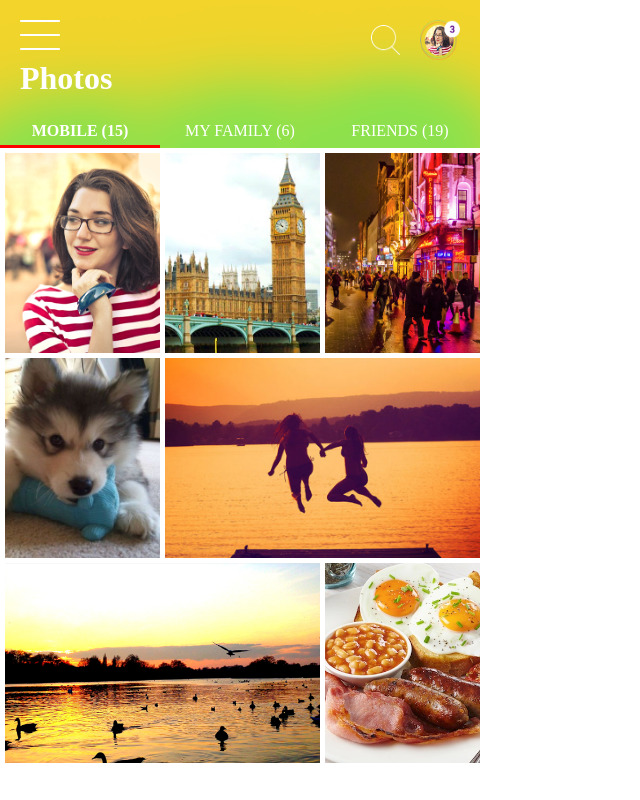
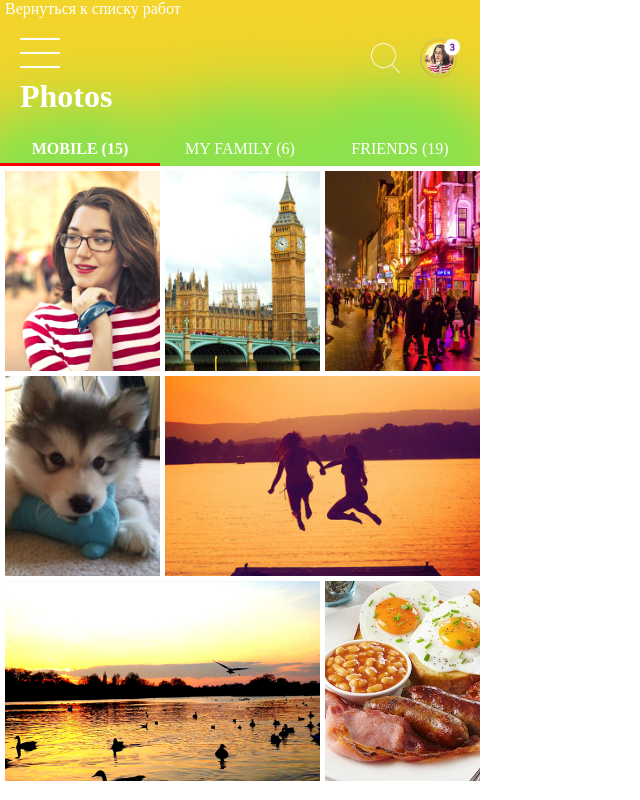
Before and after one commit to kenn1d/pat, a plain HTML site: page pages/works/pr17/pr17.html in a window 1280 px wide. Shown: the whole page, without its empty margins (0-640 px from the left). Drawn offline with Linux system fonts and the light colour scheme.

Commit message:
Update pr17.html

```diff
--- a/pages/works/pr17/pr17.html
+++ b/pages/works/pr17/pr17.html
@@ -9,6 +9,7 @@
 <body>
     <div class="wrapper">
         <header>
+            <a href="../../works/work.html">Вернуться к списку работ</a>
             <div class="top-header">
                 <div class="menu">
                     <img class="burger" src="img/103.png" alt="burger-menu">
```
